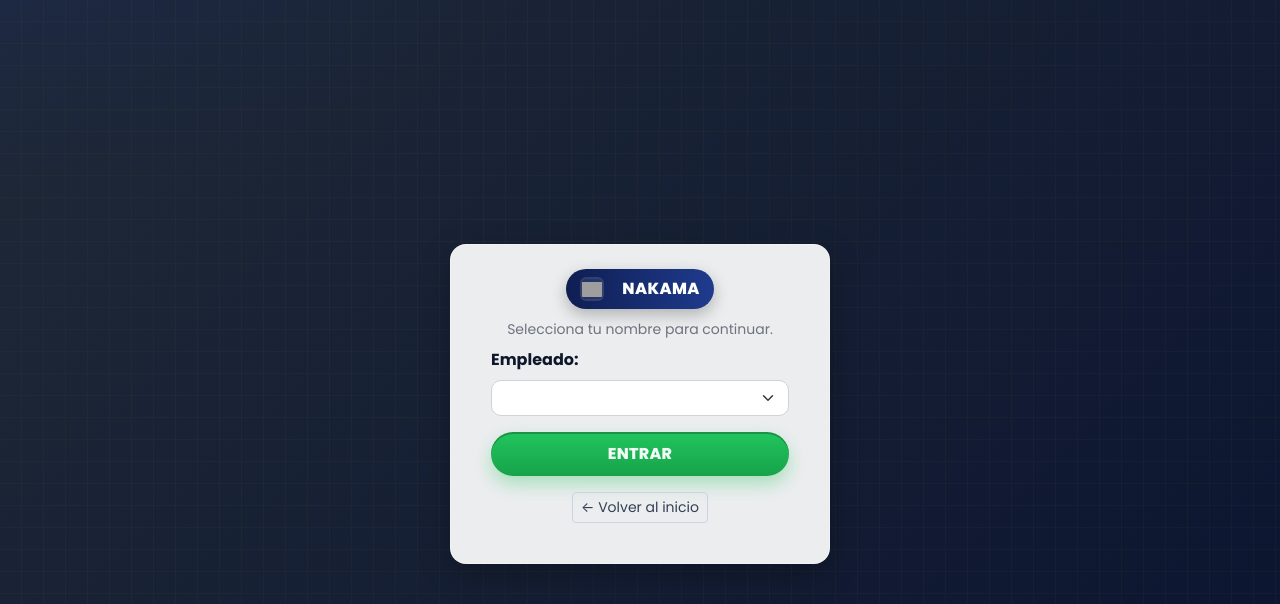
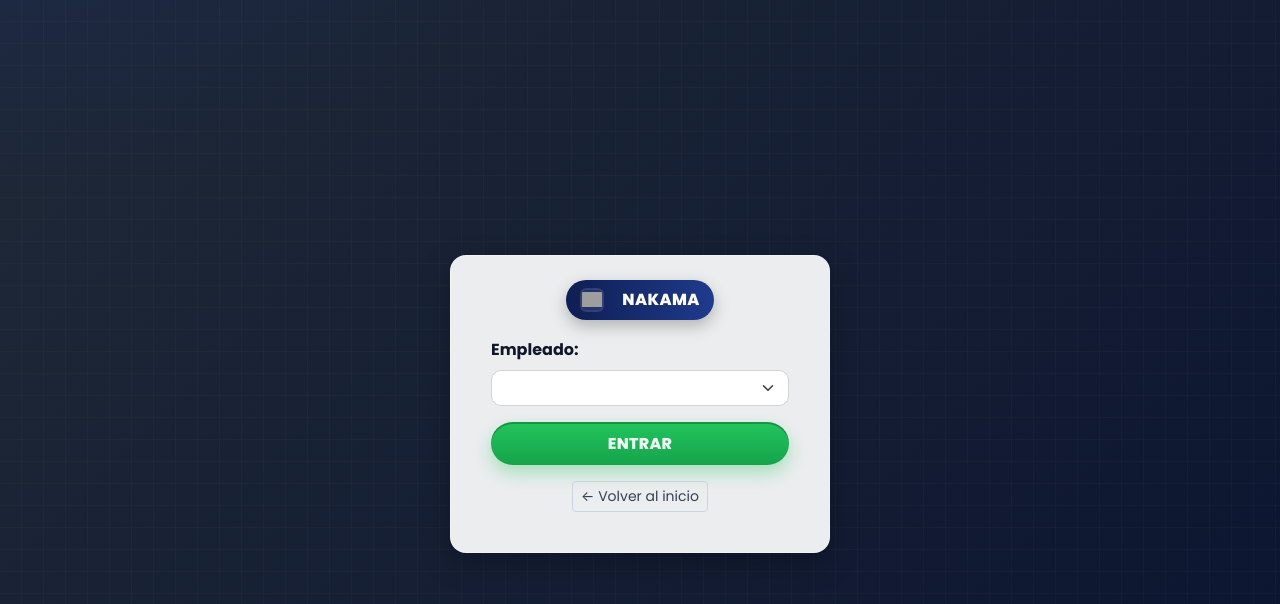
Before and after one commit to Brayan1262/diciembre, a Django app: page /auto/ in a window 1280 px wide. Shown: the top 604 px of the page. Run offline with Django 5.2, Linux system fonts and the light colour scheme; data that the repository does not hold is empty; some libraries are stand-ins or nearby versions; grey boxes are pictures that could not be loaded.

Commit message:
Actualizar QR y quitar mensaje de selección de nombre

```diff
--- a/app/qr_service.py
+++ b/app/qr_service.py
@@ -29,7 +29,8 @@ class QRService:
 
         # URL que se codificará en el QR
         # Usamos un "launcher" (/abrir/) para que el registro se abra desde JS y luego pueda cerrarse con LISTO.
-        base_url = os.getenv("APP_URL", "https://web-production-0a494.up.railway.app")
+        # Dominio fijo en Railway:
+        base_url = "https://web-production-0a494.up.railway.app"
         qr_url = f"{base_url.rstrip('/')}/qr/{codigo_qr}/abrir/"
 
         # Crear directorio si no existe
@@ -128,5 +129,6 @@ class QRService:
             str: URL del QR
         """
         codigo_qr = empleado.generar_codigo_qr()
-        base_url = os.getenv("APP_URL", "http://127.0.0.1:8000")
+        # Dominio fijo en Railway para la URL del QR del empleado
+        base_url = "https://web-production-0a494.up.railway.app"
         return f"{base_url.rstrip('/')}/qr/{codigo_qr}/abrir/"
--- a/app/templates/identificar.html
+++ b/app/templates/identificar.html
@@ -17,7 +17,7 @@
 <div class="card p-4 mt-4 text-center">
 <div class="brand-bar"><span class="brand-pill"><img src="{% static 'img/logo-calidad.svg' %}" alt="Nakama">NAKAMA</span></div>
           <div class="card-body pt-0">
-            <small id="estado" class="text-muted d-block mb-3">Selecciona tu nombre para continuar.</small>
+            <small id="estado" class="text-muted d-block mb-3"></small>
 
             <!-- Selección de empleado: oculta por defecto; se muestra solo si no te reconoce o eliges "No soy yo" -->
             <form id="form-vincular" class="text-start" style="display: none;">
@@ -98,7 +98,7 @@
           return;
         }
       } catch(_) { /* ignorar */ }
-      setEstado('Selecciona tu nombre para continuar.', 'secondary');
+      setEstado('', 'secondary');
       mostrarFormulario();
     }
 
@@ -110,7 +110,7 @@
           body: JSON.stringify({ fingerprint: visitorId })
         });
       }catch(_){ }
-      setEstado('Selecciona tu nombre para continuar.', 'secondary');
+      setEstado('', 'secondary');
       mostrarFormulario();
     }
 
```
Also changed, not shown: generar_qr.py (+3 -12 lines), qr_asistencia.png.
